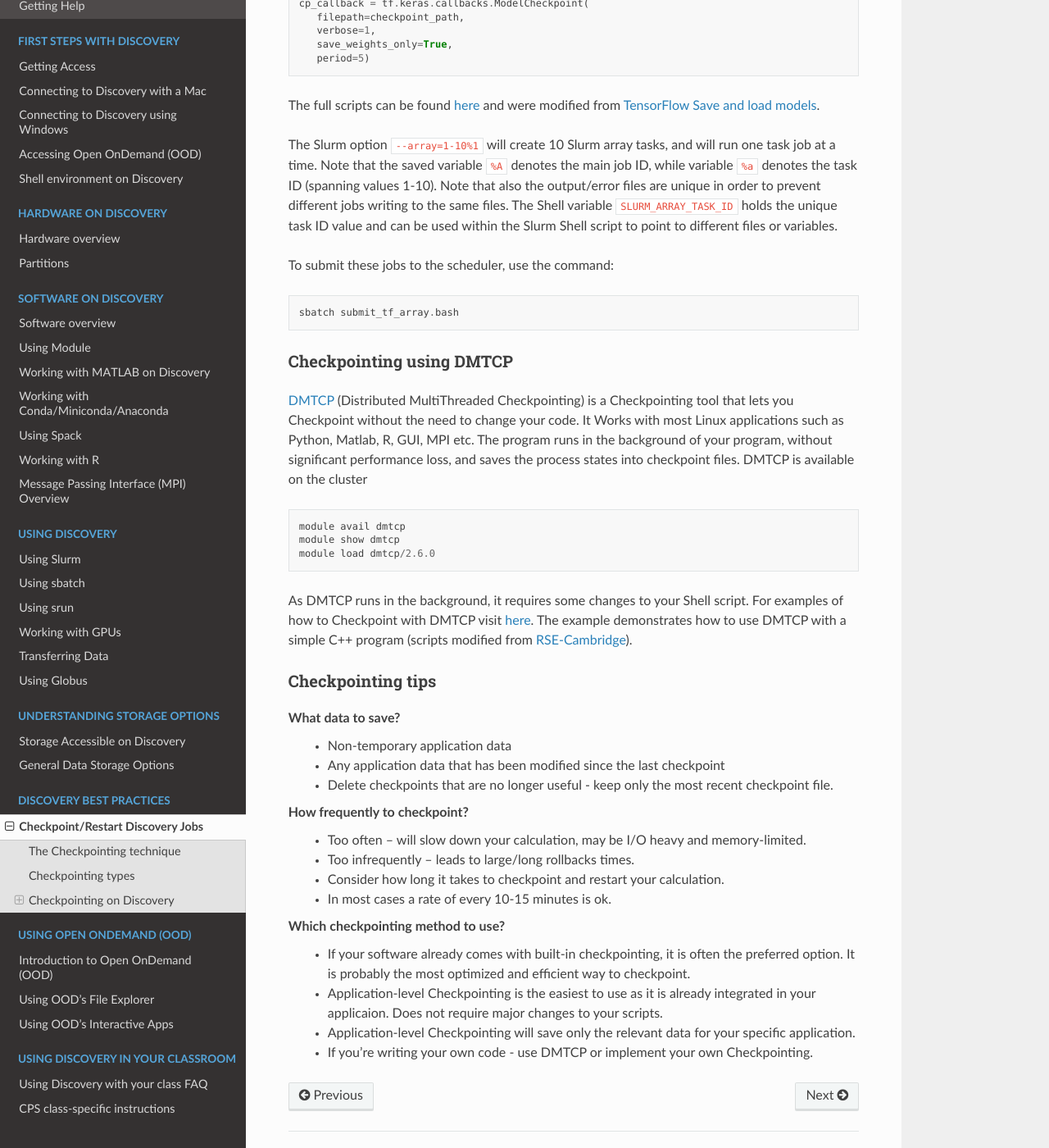
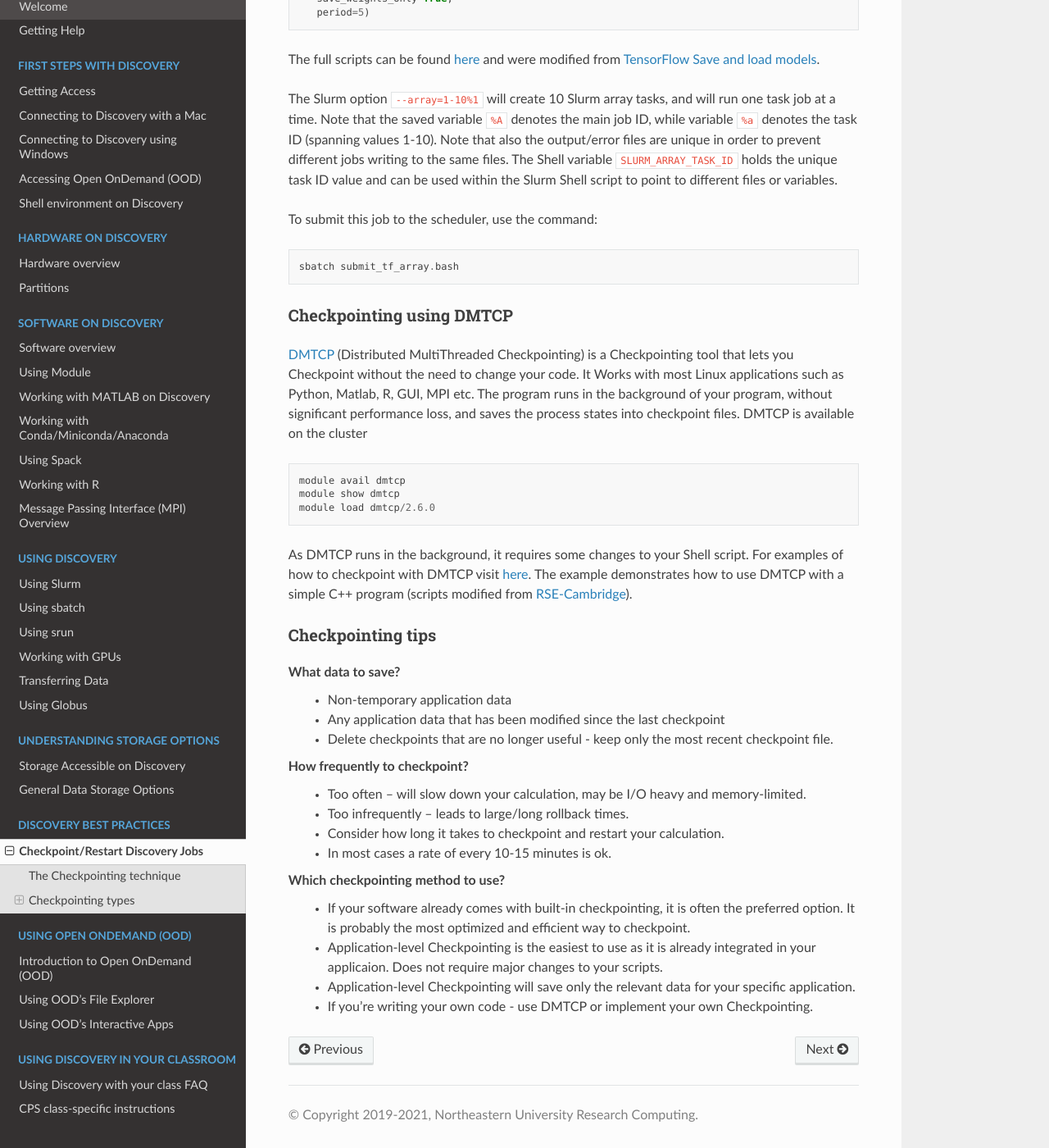
Before and after one commit to northeastern-rc/rc-public-documentation, a Sphinx documentation site: the page built from docs/source/best-practices/checkpointing.rst, in a window 1280 px wide and 1400 px high, scrolled down 3423 px. Shown: the whole window at 82% size. Built offline with Sphinx 7.4.7 and the Read the Docs theme 2.0.0, drawn with Linux system fonts in a browser that asks for light colours; some of the changed text lies outside the part shown.

Commit message:
fixed remaining typos and suggestions

```diff
--- a/docs/source/best-practices/checkpointing.rst
+++ b/docs/source/best-practices/checkpointing.rst
@@ -29,15 +34,6 @@
 .. note::
   If you are developing code using Python, Matlab or R, there are packages and functions that can be used to implement Checkpointing easily. Some examples include `Python Pytorch Checkpointing <https://pytorch.org/tutorials/recipes/recipes/saving_and_loading_a_general_checkpoint.html>`_, `TensorFlow Checkpointing <https://www.tensorflow.org/guide/checkpoint>`_, `Python Pickle Checkpointing <https://deap.readthedocs.io/en/master/tutorials/advanced/checkpoint.html>`_, `MATLAB Checkpointing <https://www.mathworks.com/help/gads/work-with-checkpoint-files.html>`_ and `R Checkpointing <https://cran.r-project.org/web/packages/checkpoint/vignettes/checkpoint.html>`_. Additionally, many Computational Chemistry and Molecular Dynamics software have built-in Checkpointing options, such as `GROMACS <https://manual.gromacs.org/documentation/current/user-guide/managing-simulations.html>`_ and `LAMMPS <https://docs.lammps.org/restart.html>`_.
 
-
-Checkpointing on Discovery
-================================
-
-Checkpointing will allow you to:
-
- * Create resilient workflows in the existence of faults.
- * Overcome most scheduler resource time limitations.
- * Implement an early error detection approach by inspecting intermediate results.
 
 Checkpointing can be acheived by a combination of implementing Checkpointing at some level in your job with the use of `Slurm Job Arrays <https://slurm.schedmd.com/job_array.html>`_.
 
@@ -79,7 +75,7 @@
 Python TensorFlow Checkpointing example
 ~~~~~~~~~~~~~~~~~~~~~~~~~~~~~~~~~~~~~~~~~
 
-This example demonstrates how implement a longer TensorFlow ML training using the **tf.keras** Checkpointing `API <https://www.tensorflow.org/tutorials/keras/save_and_load>`_ and multiple shorter Slurm job arrays on the gpu partition.
+This example demonstrates how to implement a longer TensorFlow ML job by training using the **tf.keras** Checkpointing `API <https://www.tensorflow.org/tutorials/keras/save_and_load>`_ and multiple shorter Slurm job arrays on the gpu partition.
 Below the example **submit_tf_array.bash** script::
 
  #!/bin/bash
@@ -117,7 +113,7 @@
 The Slurm option ``--array=1-10%1`` will create 10 Slurm array tasks, and will run one task job at a time. Note that the saved variable ``%A`` denotes the main job ID, while variable ``%a`` denotes the task ID (spanning values 1-10). Note that also the output/error files are unique in order to prevent different jobs writing to the same files.
 The Shell variable ``SLURM_ARRAY_TASK_ID`` holds the unique task ID value and can be used within the Slurm Shell script to point to different files or variables.
 
-To submit these jobs to the scheduler, use the command::
+To submit this job to the scheduler, use the command::
 
   sbatch submit_tf_array.bash
 
@@ -131,7 +127,7 @@
  module show dmtcp
  module load dmtcp/2.6.0
 
-As DMTCP runs in the background, it requires some changes to your Shell script. For examples of how to Checkpoint with DMTCP visit `here <https://github.com/northeastern-rc/training-checkpointing/tree/main/Exercise_3>`_.
+As DMTCP runs in the background, it requires some changes to your Shell script. For examples of how to checkpoint with DMTCP visit `here <https://github.com/northeastern-rc/training-checkpointing/tree/main/Exercise_3>`_.
 The example demonstrates how to use DMTCP with a simple C++ program (scripts modified from `RSE-Cambridge <https://github.com/RSE-Cambridge/dmtcp-tests>`_).
 
 
@@ -145,7 +141,7 @@
 
 How frequently to checkpoint?
  * Too often – will slow down your calculation, may be I/O heavy and memory-limited.
- * Too infrequently – leads to large/long rollbacks times.
+ * Too infrequently – leads to large/long rollback times.
  * Consider how long it takes to checkpoint and restart your calculation.
  * In most cases a rate of every 10-15 minutes is ok.
 
```
Also changed, not shown: other parts of docs/source/best-practices/checkpointing.rst (+5 -0 lines).
